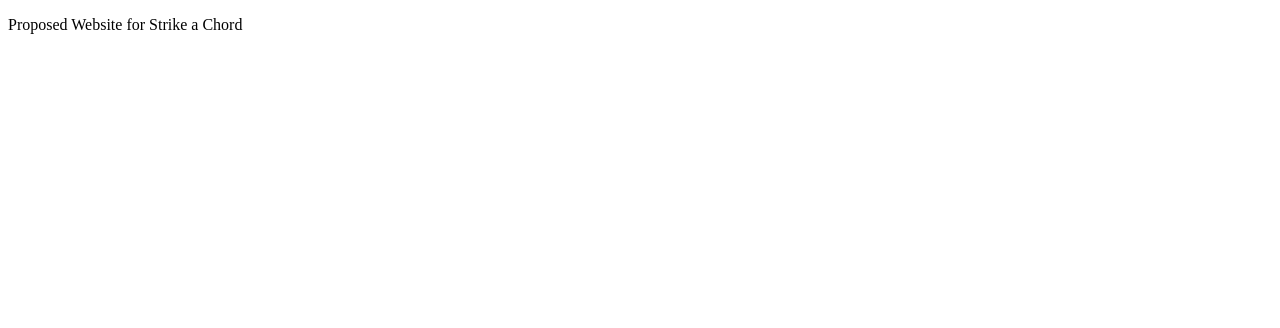
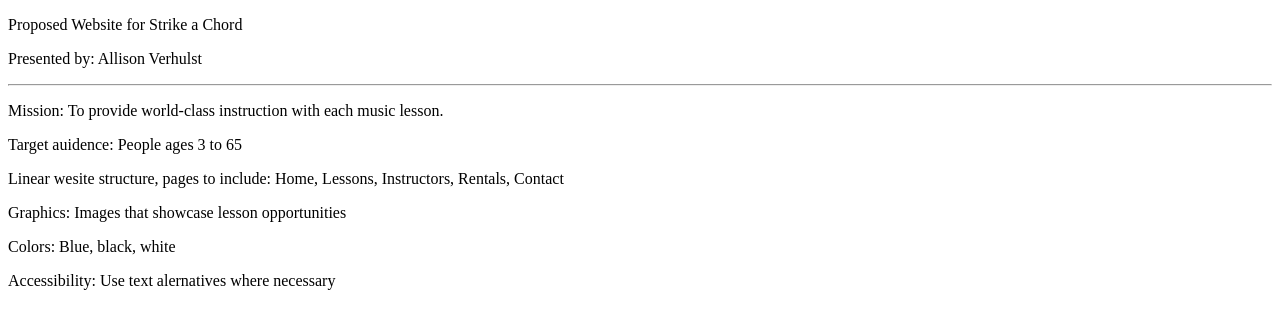
Before and after one commit to verhulsta532/144Sp23-ch1-Lab1-verhulsta532, a plain HTML site: page plan.html in a window 1280 px wide. Drawn offline with Linux system fonts and the light colour scheme.

Commit message:
Update plan.html

```diff
--- a/plan.html
+++ b/plan.html
@@ -1,11 +1,28 @@
 <!DOCTYPE html>
 <html lang="en">
+
 <head>
-<title>Strike a Chord</title>
-<meta charset="utf-8">
+    <title>Strike a Chord</title>
+    <meta charset="utf-8">
 </head>
+
 <body>
     <p>Proposed Website for Strike a Chord</p>
+    <p>Presented by: Allison Verhulst</p>
+    <hr>
+
+    <p>Mission: To provide world-class instruction with each music lesson.</p>
+
+    <p>Target auidence: People ages 3 to 65</p>
+
+    <p>Linear wesite structure, pages to include: Home, Lessons, Instructors, Rentals, Contact</p>
+
+    <p>Graphics: Images that showcase lesson opportunities</p>
+
+    <p>Colors: Blue, black, white</p>
+
+    <p>Accessibility: Use text alernatives where necessary</p>
 
 </body>
+
 </html>
```
